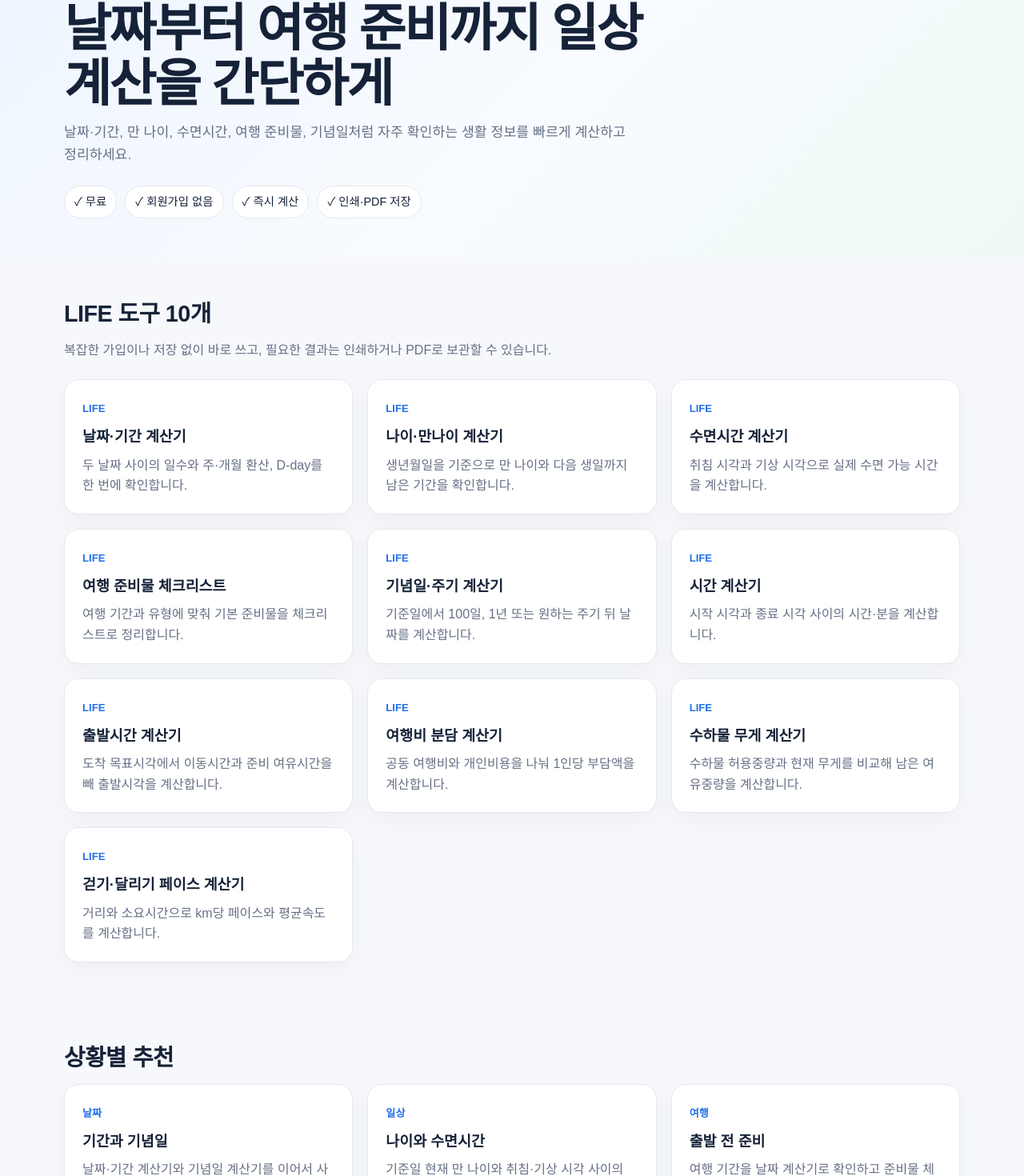
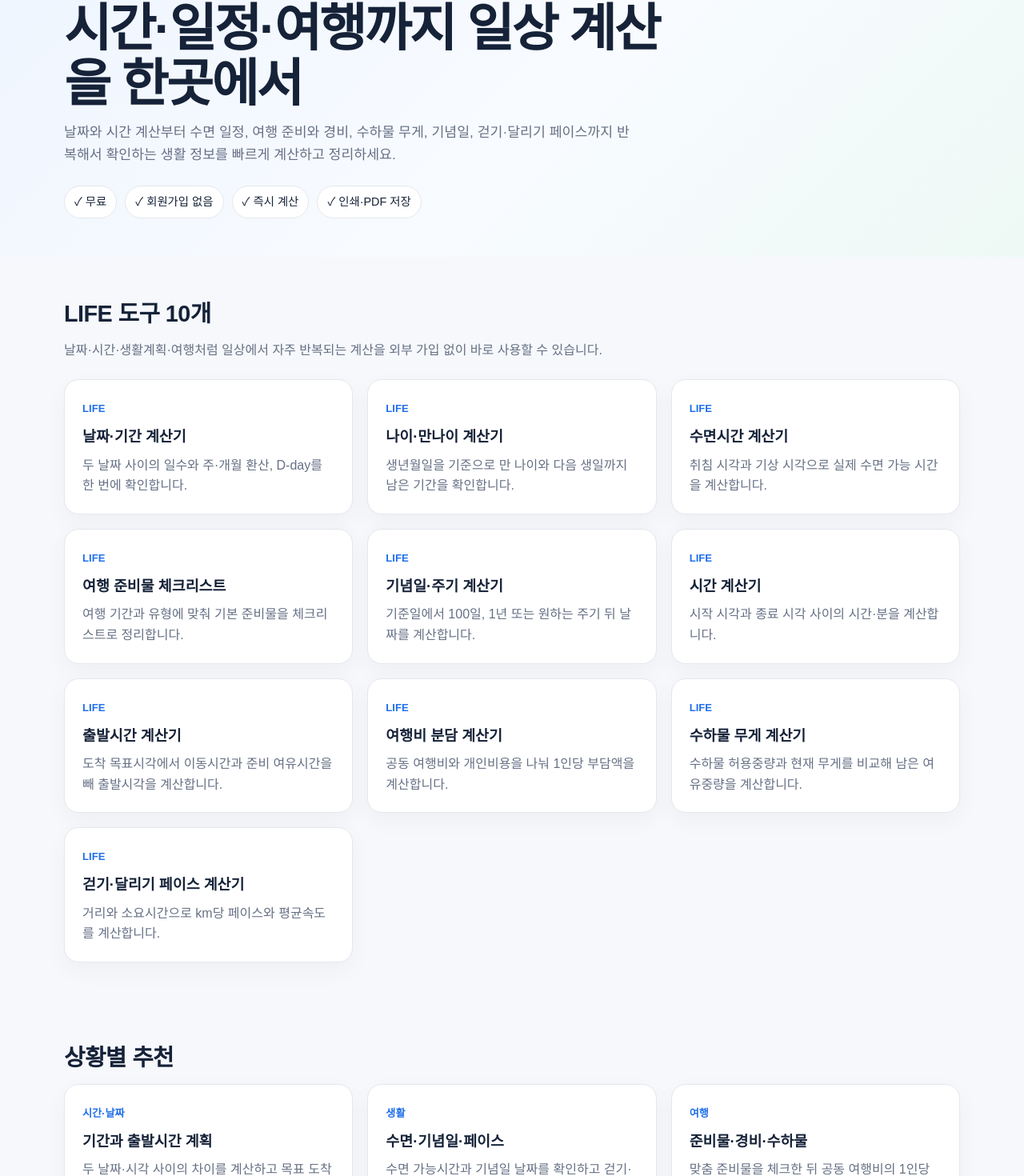
Before and after one commit to license-book/life-tools, a Next.js app: page /life in a window 1280 px wide. Shown: the part 196-1666 px from the top of the page at 80% size. Built offline with nearby package versions, Linux system fonts and the light colour scheme.

Commit message:
Update LIFE landing for ten tools

```diff
--- a/app/life/page.tsx
+++ b/app/life/page.tsx
@@ -4,16 +4,16 @@ import SiteHeader from "@/components/layout/SiteHeader";
 import { getToolsByCategory } from "@/data/tools";
 
 export const metadata: Metadata = {
-  title: "LIFE 생활도구 | 날짜·나이·수면·여행·기념일 도구",
-  description: "날짜 기간, 만 나이, 수면시간, 여행 준비물, 기념일 계산 등 일상에서 자주 필요한 LIFE 도구를 모았습니다.",
+  title: "LIFE 생활도구 | 날짜·시간·여행·수면·페이스 계산기",
+  description: "날짜 기간, 만 나이, 시간 차이, 출발시간, 수면시간, 여행 준비물·여행비·수하물, 기념일, 걷기·달리기 페이스 도구를 모았습니다.",
   alternates: { canonical: "/life" },
 };
 
 export default function LifePage() {
   const tools = getToolsByCategory("LIFE");
   return <><SiteHeader/><main>
-    <section className="hero"><div className="container"><span className="eyebrow">LIFE · 일상과 생활</span><h1>날짜부터 여행 준비까지 일상 계산을 간단하게</h1><p>날짜·기간, 만 나이, 수면시간, 여행 준비물, 기념일처럼 자주 확인하는 생활 정보를 빠르게 계산하고 정리하세요.</p><div className="trust-row"><span className="trust-chip">✓ 무료</span><span className="trust-chip">✓ 회원가입 없음</span><span className="trust-chip">✓ 즉시 계산</span><span className="trust-chip">✓ 인쇄·PDF 저장</span></div></div></section>
-    <section className="section"><div className="container"><h2>LIFE 도구 {tools.length}개</h2><p className="section-intro">복잡한 가입이나 저장 없이 바로 쓰고, 필요한 결과는 인쇄하거나 PDF로 보관할 수 있습니다.</p><div className="grid">{tools.map(tool=><Link className="card" href={`/tools/${tool.slug}`} key={tool.slug}><span className="category-label">LIFE</span><h3>{tool.name}</h3><p>{tool.shortDescription}</p></Link>)}</div></div></section>
-    <section className="section"><div className="container"><h2>상황별 추천</h2><div className="grid"><article className="card"><span className="category-label">날짜</span><h3>기간과 기념일</h3><p>날짜·기간 계산기와 기념일 계산기를 이어서 사용하면 일정과 D-day를 함께 정리할 수 있습니다.</p></article><article className="card"><span className="category-label">일상</span><h3>나이와 수면시간</h3><p>기준일 현재 만 나이와 취침·기상 시각 사이의 수면 가능 시간을 빠르게 확인합니다.</p></article><article className="card"><span className="category-label">여행</span><h3>출발 전 준비</h3><p>여행 기간을 날짜 계산기로 확인하고 준비물 체크리스트까지 이어서 정리하세요.</p></article></div></div></section>
+    <section className="hero"><div className="container"><span className="eyebrow">LIFE · 일상과 생활</span><h1>시간·일정·여행까지 일상 계산을 한곳에서</h1><p>날짜와 시간 계산부터 수면 일정, 여행 준비와 경비, 수하물 무게, 기념일, 걷기·달리기 페이스까지 반복해서 확인하는 생활 정보를 빠르게 계산하고 정리하세요.</p><div className="trust-row"><span className="trust-chip">✓ 무료</span><span className="trust-chip">✓ 회원가입 없음</span><span className="trust-chip">✓ 즉시 계산</span><span className="trust-chip">✓ 인쇄·PDF 저장</span></div></div></section>
+    <section className="section"><div className="container"><h2>LIFE 도구 {tools.length}개</h2><p className="section-intro">날짜·시간·생활계획·여행처럼 일상에서 자주 반복되는 계산을 외부 가입 없이 바로 사용할 수 있습니다.</p><div className="grid">{tools.map(tool=><Link className="card" href={`/tools/${tool.slug}`} key={tool.slug}><span className="category-label">LIFE</span><h3>{tool.name}</h3><p>{tool.shortDescription}</p></Link>)}</div></div></section>
+    <section className="section"><div className="container"><h2>상황별 추천</h2><div className="grid"><article className="card"><span className="category-label">시간·날짜</span><h3>기간과 출발시간 계획</h3><p>두 날짜·시각 사이의 차이를 계산하고 목표 도착시각에서 이동·여유시간을 빼 적절한 출발시각을 잡아보세요.</p></article><article className="card"><span className="category-label">생활</span><h3>수면·기념일·페이스</h3><p>수면 가능시간과 기념일 날짜를 확인하고 걷기·달리기 기록은 km당 페이스와 평균속도로 정리할 수 있습니다.</p></article><article className="card"><span className="category-label">여행</span><h3>준비물·경비·수하물</h3><p>맞춤 준비물을 체크한 뒤 공동 여행비의 1인당 부담액과 수하물 여유중량까지 이어서 계산하세요.</p></article></div></div></section>
   </main><footer className="footer"><div className="container">LIFE · 일상과 생활을 위한 무료 계산·체크 도구</div></footer></>;
 }
```
